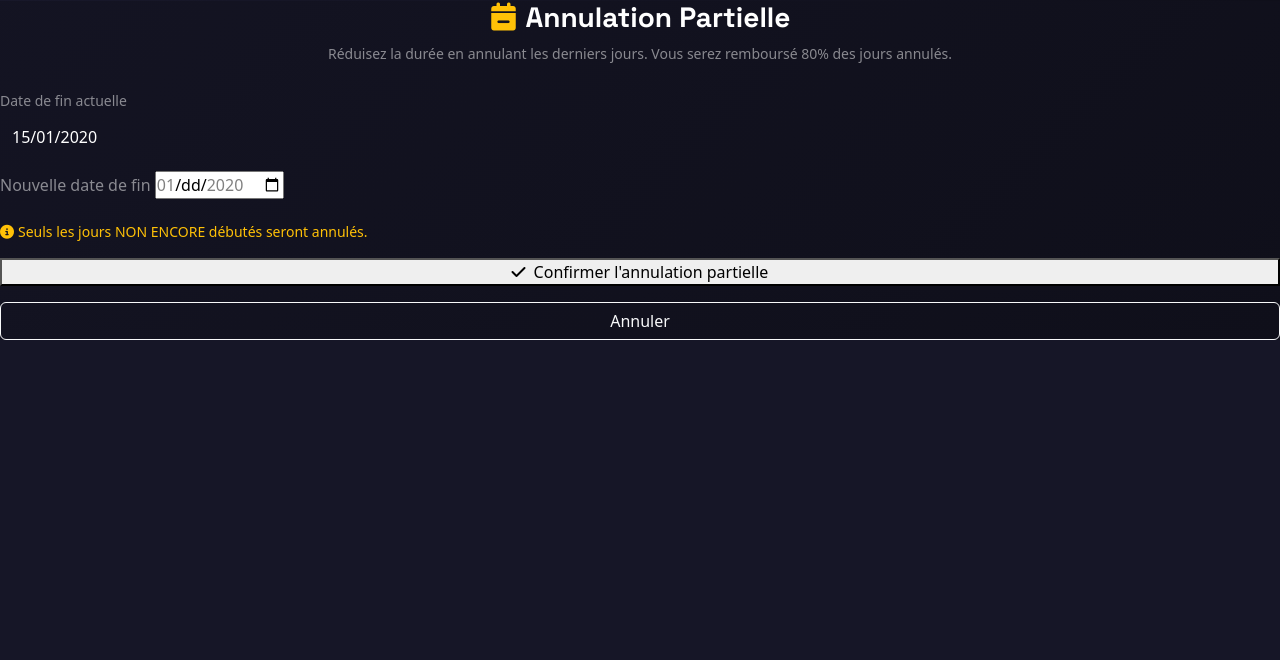
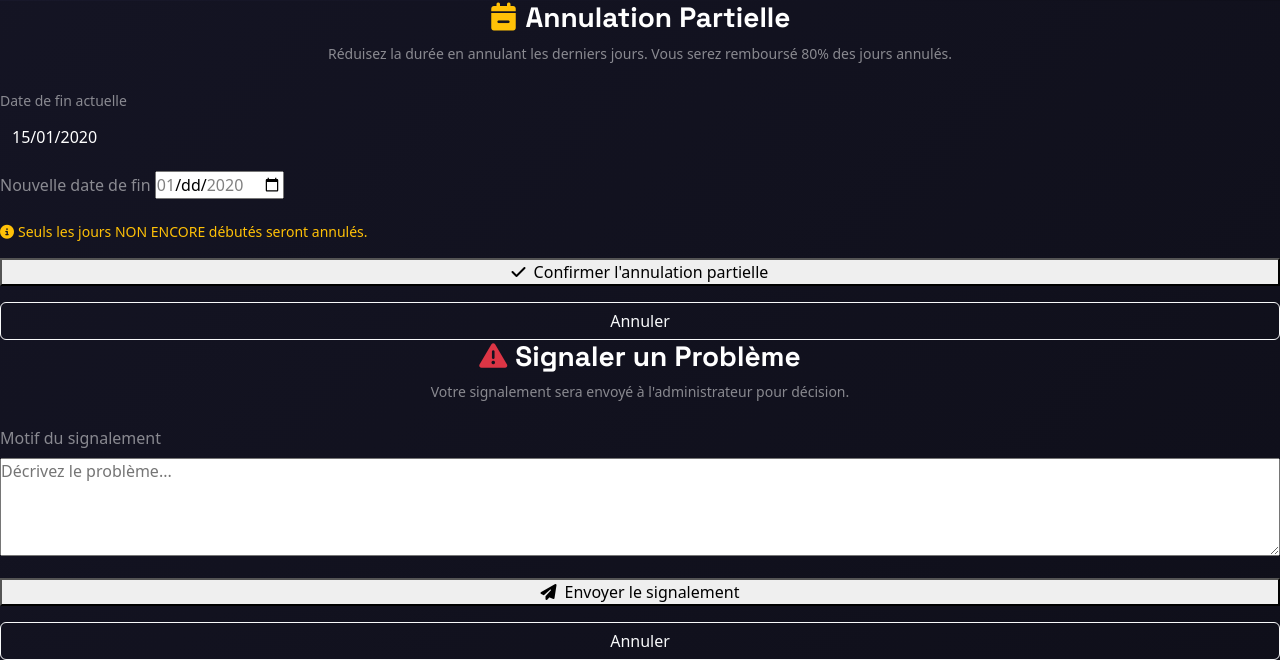
Before and after one commit to saadbadi12/LOVOI, a Django app: page /reservations/1/ in a window 1280 px wide. Shown: the part 2189-2849 px from the top of the page. Before the commit the page ends 2529 px from the top, so only its background shows below. Run offline with Django 5.2, Linux system fonts and the light colour scheme; a user stored in the database is signed in; tables that the repository leaves empty hold one stand-in row (values such as "Sample post"); parts of the project's set-up code (start-up, migrations or seed data) failed here and were passed over.

Commit message:
Complete cancellation policy rules
Admin:
- Can only cancel EN_ATTENTE reservations (not CONFIRMEE)
- EN_COURS: must use "Terminer" with return etat_des_lieux (no direct cancel)

Client (CONFIRMEE):
- 2-day rule: cancel only if date_debut - 2 days >= today
- Full cancel: 80% refund (20% penalty)
- Partial cancel: reduce date_fin from end only, 80% refund

Client (EN_COURS):
- No cancel button, sees contact admin message

Livreur:
- "Signaler un problème" button with motif (notification to admin only)
- Admin decides whether to cancel/refund

```diff
--- a/apps/reservations/urls.py
+++ b/apps/reservations/urls.py
@@ -55,6 +55,9 @@ urlpatterns = [
     # Partial Cancel
     path('<int:pk>/partial-cancel/', views.partial_cancel, name='partial_cancel'),
 
+    # Livreur probleme signal
+    path('<int:pk>/signaler-probleme/', views.signaler_probleme, name='signaler_probleme'),
+
     # PDF Export
     path('contract/<int:reservation_id>/pdf/', views.contract_pdf, name='contract_pdf'),
     path('facture/<int:reservation_id>/pdf/', views.facture_pdf, name='facture_pdf'),
--- a/apps/reservations/views.py
+++ b/apps/reservations/views.py
@@ -1077,6 +1077,39 @@ def partial_cancel(request, pk):
 
 
 @login_required
+@user_passes_test(lambda u: u.is_livreur())
+def signaler_probleme(request, pk):
+    """Livreur reports a problem with a delivery - notification to admin only."""
+    reservation = get_object_or_404(Reservation, pk=pk)
+
+    # Verify livreur is assigned to this reservation
+    if not reservation.livraisons.filter(livreur=request.user).exists():
+        messages.error(request, 'Accès non autorisé.')
+        return redirect('reservations:reservation_detail', pk=reservation.id)
+
+    if request.method == 'POST':
+        motif = request.POST.get('motif', '').strip()
+        if not motif:
+            messages.error(request, 'Motif requis.')
+            return redirect('reservations:reservation_detail', pk=reservation.id)
+
+        # Create notification for admin
+        admins = Utilisateur.objects.filter(role='ADMIN')
+        for admin in admins:
+            Notification.objects.create(
+                utilisateur=admin,
+                type='LIVRAISON',
+                titre='Signalement de Problème - Livraison',
+                message=f'Le livreur {request.user} signale un problème pour la réservation #{reservation.id}: {motif}'
+            )
+
+        messages.success(request, 'Signalement envoyé à l\'administration. Vous serez contacté.')
+        return redirect('reservations:reservation_detail', pk=reservation.id)
+
+    return redirect('reservations:reservation_detail', pk=reservation.id)
+
+
+@login_required
 @user_passes_test(lambda u: u.is_admin() or u.is_client())
 def paiement_create(request, reservation_id):
     reservation = get_object_or_404(Reservation, pk=reservation_id)
--- a/templates/reservations/reservation_detail.html
+++ b/templates/reservations/reservation_detail.html
@@ -253,10 +253,14 @@ body { background: linear-gradient(135deg, #1a1a2e, #0f0f1a); min-height: 100vh;
                     {% endif %}
                 {% endif %}
 
-                {% if reservation.statut_reservation in 'EN_ATTENTE,CONFIRMEE' %}
+                {% if reservation.statut_reservation in 'EN_ATTENTE' %}
                     <a href="{% url 'reservations:reservation_cancel' reservation.pk %}" class="action-btn btn-cancel w-100 mb-2">
                         <i class="fas fa-times"></i> Annuler
                     </a>
+                {% endif %}
+
+                {% if reservation.statut_reservation == 'EN_COURS' %}
+                    <p class="text-white-50 small mb-2"><i class="fas fa-info-circle me-1"></i>Pour retour anticipé, utilisez "Terminer" après l'état des lieux de retour.</p>
                 {% endif %}
 
                 {% comment %} Admin block retained - client prolongation moved to client actions {% endcomment %}
@@ -316,6 +320,9 @@ body { background: linear-gradient(135deg, #1a1a2e, #0f0f1a); min-height: 100vh;
                         <a href="{% url 'reservations:livraison_delivered' livraison.pk %}" class="action-btn btn-deliver w-100">
                             <i class="fas fa-check-double"></i> Confirmer Livraison
                         </a>
+                        <button type="button" class="action-btn btn-cancel w-100 mt-2" onclick="showProblemeModal()">
+                            <i class="fas fa-exclamation-triangle"></i> Signaler un problème
+                        </button>
                     {% endif %}
                 </div>
                 {% empty %}
@@ -427,6 +434,15 @@ function showPartialCancelModal() {
 function closePartialCancelModal() {
     document.getElementById('partialCancelModal').classList.remove('active');
 }
+
+// Probleme Modal
+function showProblemeModal() {
+    document.getElementById('problemeModal').classList.add('active');
+}
+
+function closeProblemeModal() {
+    document.getElementById('problemeModal').classList.remove('active');
+}
 </script>
 
 <!-- Partial Cancellation Modal -->
@@ -456,4 +472,27 @@ function closePartialCancelModal() {
         </form>
     </div>
 </div>
+
+<!-- Probleme Modal for Livreur -->
+<div class="modal-payment" id="problemeModal">
+    <div class="payment-modal-content">
+        <div class="text-center mb-4">
+            <h3 class="text-white fw-bold"><i class="fas fa-exclamation-triangle me-2 text-danger"></i>Signaler un Problème</h3>
+            <p class="text-white-50 small">Votre signalement sera envoyé à l'administrateur pour décision.</p>
+        </div>
+        <form method="post" action="{% url 'reservations:signaler_probleme' reservation.pk %}">
+            {% csrf_token %}
+            <div class="mb-3">
+                <label class="text-white-50 mb-2">Motif du signalement</label>
+                <textarea name="motif" class="card-input w-100" rows="4" placeholder="Décrivez le problème..." required></textarea>
+            </div>
+            <div class="d-grid gap-2">
+                <button type="submit" class="btn-pay mb-2">
+                    <i class="fas fa-paper-plane me-2"></i>Envoyer le signalement
+                </button>
+                <button type="button" class="btn btn-outline-light" onclick="closeProblemeModal()">Annuler</button>
+            </div>
+        </form>
+    </div>
+</div>
 {% endblock %}
```
